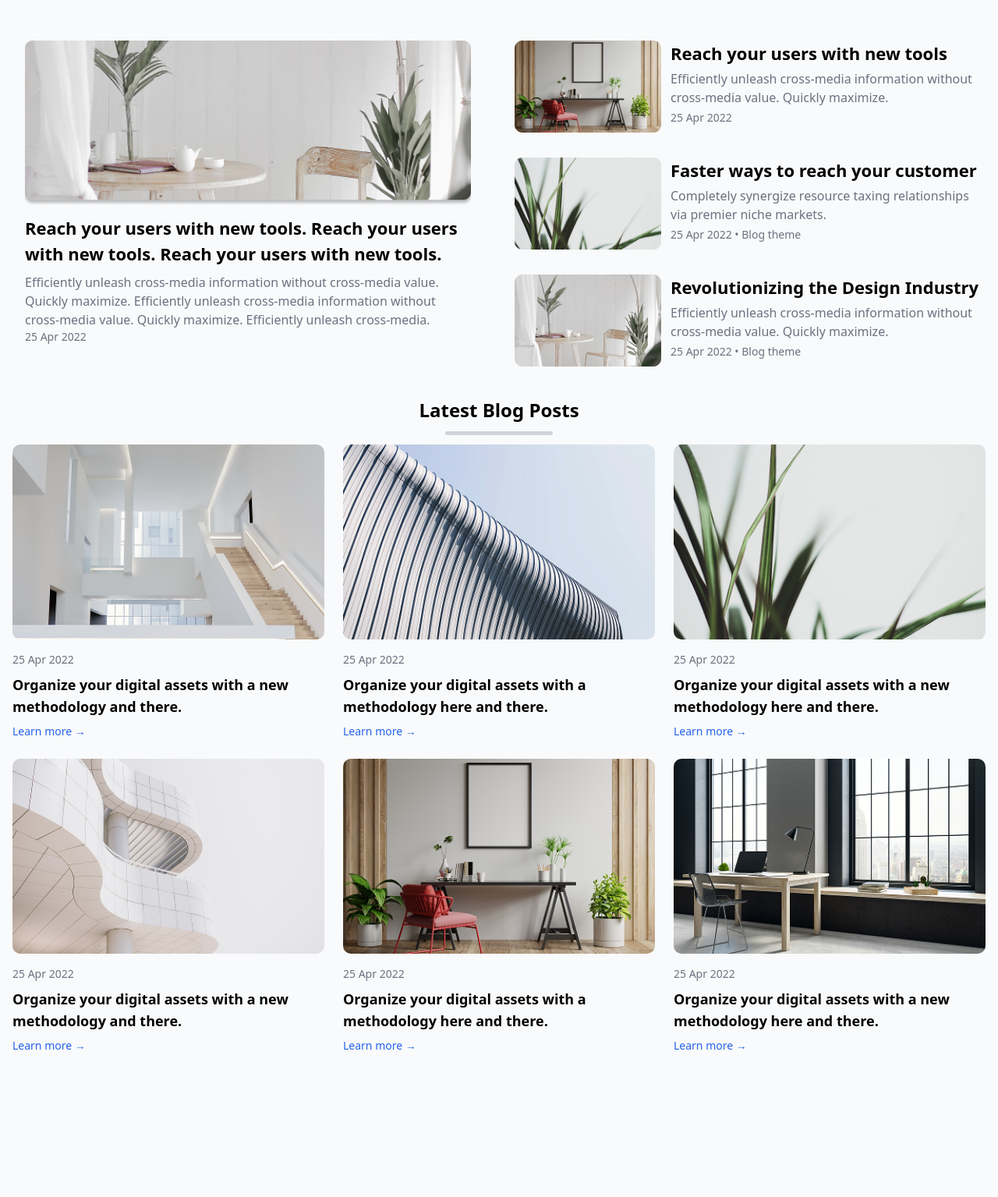
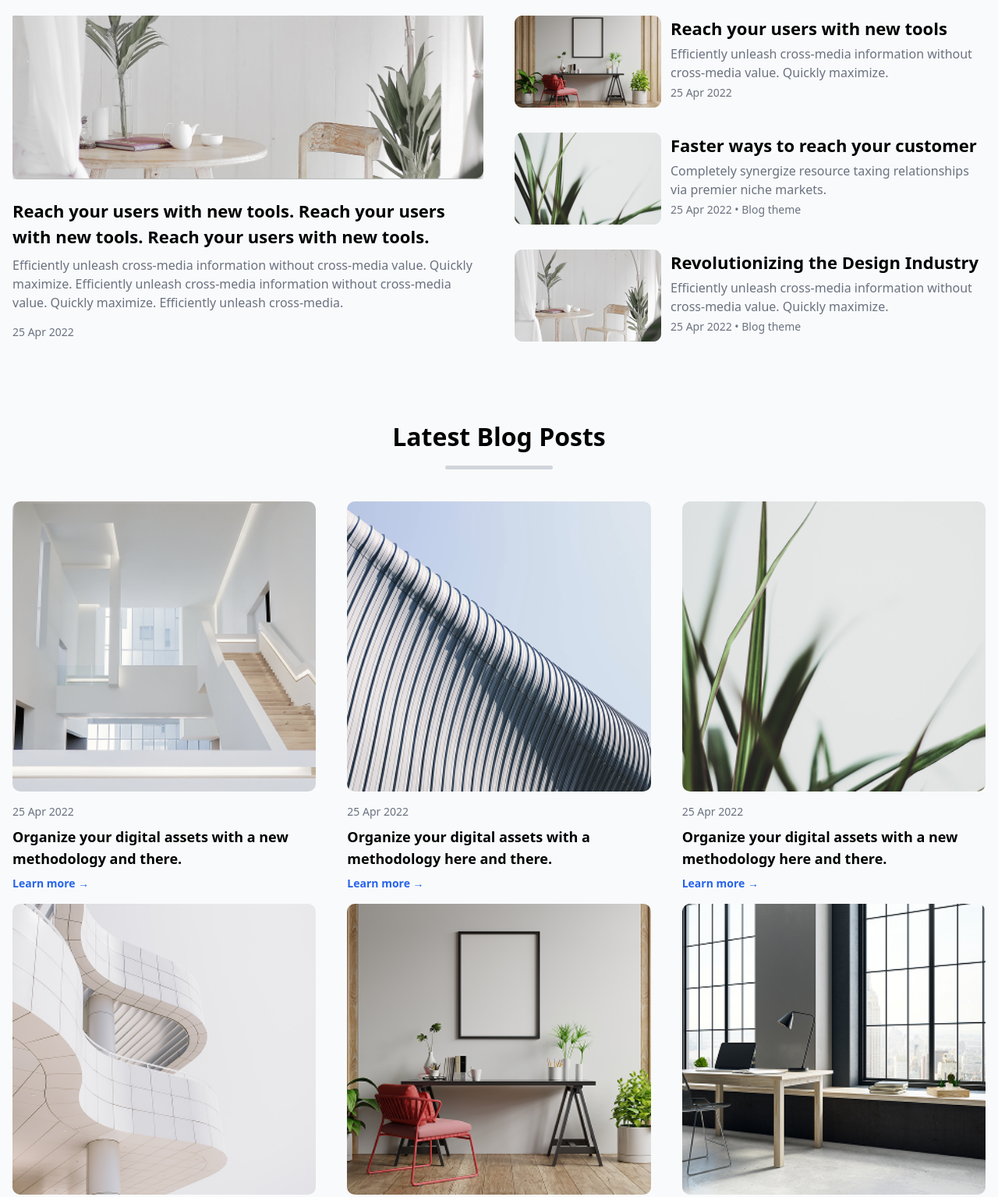
Before and after one commit to Abdelrahman-Elfiky/tailwind-task, a website: page index.html in a window 1280 px wide. Shown: the top 1535 px of the page at 78% size. Before the commit the page ends 1368 px from the top, so only its background shows below. Drawn offline with nearby package versions, Linux system fonts and the light colour scheme.

Commit message:
Update index.html

```diff
--- a/index.html
+++ b/index.html
@@ -10,17 +10,17 @@
 </head>
 <body class="bg-gray-50">
     <!-- Blog Section -->
-    <section class="my-4 py-5 order-1 order-md-2">
+    <section class=" py-5 order-1 order-md-2">
         <div class="container mx-auto px-4">
-            <div class="flex flex-col lg:flex-row lg:items-start lg:justify-center lg:gap-10">
+            <div class="flex flex-col lg:flex-row lg:items-start lg:justify-center lg:-max-10 gap-y-8 lg:gap-x-10">
 
                 <!-- Main Post -->
-                <div class="flex flex-col mb-4 lg:w-[49%] lg:pt-0">
-                    <div class="p-4 flex flex-col h-full">
-                        <picture >
+                <div class="flex flex-col mb-4  lg:w-1/2 ">
+                    <div class=" flex flex-col ">
+                        <picture class="h-[13.125rem] mb-6 rounded-md">
                             <img
                                 src="./imgs/Tooltip.png"
-                                class="w-full h-auto object-cover rounded-md mb-3"
+                                class="w-full h-full object-cover "
                                 alt="Main Post"
                             />
                         </picture>
@@ -28,7 +28,7 @@
                             Reach your users with new tools. Reach your users with new
                             tools. Reach your users with new tools.
                         </h2>
-                        <p class="text-base text-gray-500">
+                        <p class="text-base text-gray-500 mb-4">
                             Efficiently unleash cross-media information without
                             cross-media value. Quickly maximize. Efficiently unleash
                             cross-media information without cross-media value. Quickly
@@ -39,12 +39,12 @@
                 </div>
 
                 <!-- Side Posts -->
-                <div class="flex flex-col gap-8 lg:w-[49%]  mt-4 lg:pt-0 ">
+                <div class="flex flex-col gap-8 lg:w-1/2 ">
                     <div class="flex items-start gap-3">
-                        <picture class="flex-shrink-0">
+                        <picture class="flex-shrink-0 w-[188px] h-[118px] rounded-md">
                             <img
                                 src="./imgs/Container.png"
-                                class="w-[188px] h-[118px] object-cover rounded-md"
+                                class="w-full h-full object-cover"
                                 alt="Post"
                             />
                         </picture>
@@ -61,10 +61,10 @@
                     </div>
 
                     <div class="flex items-start gap-3">
-                        <picture class="flex-shrink-0">
+                        <picture class="flex-shrink-0 w-[188px] h-[118px] rounded-md">
                             <img
                                 src="./imgs/Container (1).png"
-                                class="w-[188px] h-[118px] object-cover rounded-md"
+                                class="w-full h-full object-cover"
                                 alt="Post"
                             />
                         </picture>
@@ -83,10 +83,10 @@
                     </div>
 
                     <div class="flex items-start gap-3">
-                        <picture class="flex-shrink-0">
+                        <picture class="flex-shrink-0 w-[188px] h-[118px] rounded-md">
                             <img
                                 src="./imgs/Container (2).png"
-                                class="w-[188px] h-[118px] object-cover rounded-md"
+                                class="w-full h-full object-cover"
                                 alt="Post"
                             />
                         </picture>
@@ -109,18 +109,19 @@
     </section>
 
     <!-- Blog Cards Section -->
+     <section class="py-16">
     <div class="mb-4 container mx-auto px-4">
-        <h2 class="text-center text-text-color text-2xl font-bold relative pb-4">
+        <h2 class="text-center text-text-color text-[32px] font-bold relative pb-[18px]  mb-[41px]">
             Latest Blog Posts
-            <div class="absolute left-1/2 bottom-0 transform -translate-x-1/2 w-[8.625rem] h-[5px] bg-gray-300 rounded-[10px]"></div>
+            <div class="absolute left-1/2 bottom-0 transform -translate-x-1/2 w-[8.625rem] h-[5px] bg-gray-300 rounded-[10px] "></div>
         </h2>
-        <div class="grid grid-cols-1 md:grid-cols-2 lg:grid-cols-3 gap-6 mt-3">
+        <div class="grid grid-cols-1 md:grid-cols-2 lg:grid-cols-3 gap-y-36 gap-x-10 mt-3">
             <div class="col">
                 <div class="h-full">
                     <picture>
                         <img
                             src="./imgs/Rectangle 1.png"
-                            class="w-full h-auto object-cover rounded-[10px] aspect-[16/10]"
+                            class="w-full h-full object-cover rounded-[10px] aspect-[16/10]"
                             alt="..."
                         />
                     </picture>
@@ -129,19 +130,19 @@
                         <h3 class="text-lg font-bold text-text-color mt-2">
                             Organize your digital assets with a new methodology and there.
                         </h3>
-                        <a href="#" class="text-blue-600 no-underline text-sm inline-block mt-2"
+                        <a href="#" class="text-blue-600 no-underline text-sm inline-block mt-2 font-semibold"
                             >Learn more →</a
                         >
                     </div>
                 </div>
             </div>
 
-            <div class="col">
-                <div class="h-full">
-                    <picture>
+            <div class="col gap-10">
+                <div class="h-full gap-10">
+                    <picture class="gap-10">
                         <img
                             src="./imgs/Rectangle 1 (1).png"
-                            class="w-full h-auto object-cover rounded-[10px] aspect-[16/10]"
+                            class="w-full h-full object-cover aspect-[16/10] rounded-[10px] "
                             alt="..."
                         />
                     </picture>
@@ -151,7 +152,7 @@
                             Organize your digital assets with a methodology here and
                             there.
                         </h3>
-                        <a href="#" class="text-blue-600 no-underline text-sm inline-block mt-2"
+                        <a href="#" class="text-blue-600 no-underline text-sm inline-block mt-2 font-semibold"
                             >Learn more →</a
                         >
                     </div>
@@ -163,7 +164,7 @@
                     <picture>
                         <img
                             src="./imgs/Rectangle 1 (2).png"
-                            class="w-full h-auto object-cover rounded-[10px] aspect-[16/10]"
+                            class="w-full h-full object-cover aspect-[16/10] rounded-[10px]"
                             alt="..."
                         />
                     </picture>
@@ -173,7 +174,7 @@
                             Organize your digital assets with a new methodology here and
                             there.
                         </h3>
-                        <a href="#" class="text-blue-600 no-underline text-sm inline-block mt-2"
+                        <a href="#" class="text-blue-600 no-underline text-sm inline-block mt-2 font-semibold"
                             >Learn more →</a
                         >
                     </div>
@@ -185,7 +186,7 @@
                     <picture>
                         <img
                             src="./imgs/Rectangle 1 (3).png"
-                            class="w-full h-auto object-cover rounded-[10px] aspect-[16/10]"
+                            class="w-full h-full object-cover aspect-[16/10] rounded-[10px]"
                             alt="..."
                         />
                     </picture>
@@ -194,7 +195,7 @@
                         <h3 class="text-lg font-bold text-text-color mt-2">
                             Organize your digital assets with a new methodology and there.
                         </h3>
-                        <a href="#" class="text-blue-600 no-underline text-sm inline-block mt-2"
+                        <a href="#" class="text-blue-600 no-underline text-sm inline-block mt-2 font-semibold"
                             >Learn more →</a
                         >
                     </div>
@@ -206,7 +207,7 @@
                     <picture>
                         <img
                             src="./imgs/Rectangle 1 (4).png"
-                            class="w-full h-auto object-cover rounded-[10px] aspect-[16/10]"
+                            class="w-full h-full object-cover aspect-[16/10] rounded-[10px]"
                             alt="..."
                         />
                     </picture>
@@ -216,7 +217,7 @@
                             Organize your digital assets with a methodology here and
                             there.
                         </h3>
-                        <a href="#" class="text-blue-600 no-underline text-sm inline-block mt-2"
+                        <a href="#" class="text-blue-600 no-underline text-sm inline-block mt-2 font-semibold"
                             >Learn more →</a
                         >
                     </div>
@@ -228,7 +229,7 @@
                     <picture>
                         <img
                             src="./imgs/Rectangle 1 (5).png"
-                            class="w-full h-auto object-cover rounded-[10px] aspect-[16/10]"
+                            class="w-full h-full object-cover rounded-[10px] aspect-[16/10]"
                             alt="..."
                         />
                     </picture>
@@ -238,7 +239,7 @@
                             Organize your digital assets with a new methodology here and
                             there.
                         </h3>
-                        <a href="#" class="text-blue-600 no-underline text-sm inline-block mt-2"
+                        <a href="#" class="text-blue-600 no-underline text-sm inline-block mt-2 font-semibold"
                             >Learn more →</a
                         >
                     </div>
@@ -246,6 +247,7 @@
             </div>
         </div>
     </div>
+    </section>
 
     <script src="https://cdn.tailwindcss.com"></script>
 </body>
```
